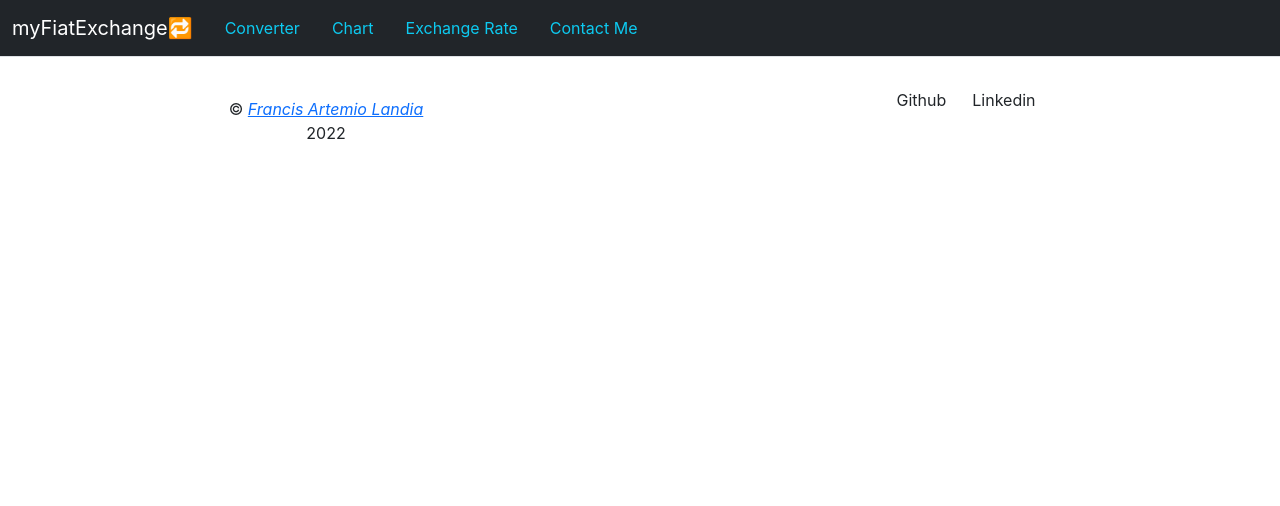
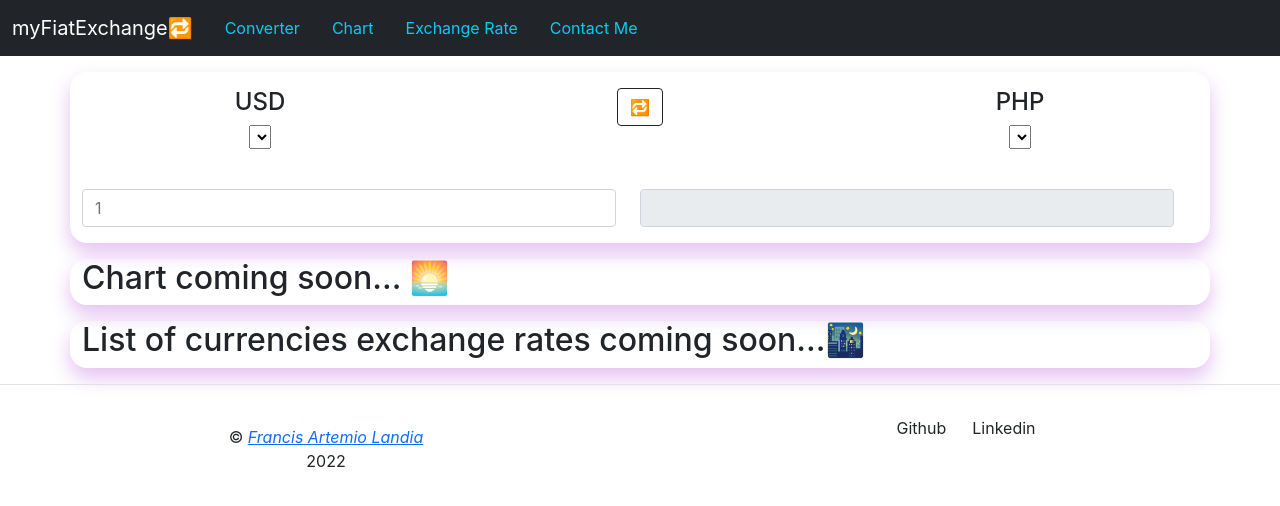
Before and after one commit to Franz-Art-L/fiatCurrencyExchangeApp, a React (Create React App) app: page / in a window 1280 px wide. Shown: the top 506 px of the page. Built offline with nearby package versions, Linux system fonts and the light colour scheme; no server answers.

Commit message:
already started to code the currency converter class component but still having trouble to fetch the rates, also started to code the chart and list of currencies class components but still empty

```diff
--- a/public/index.html
+++ b/public/index.html
@@ -27,7 +27,9 @@
 
 <body>
     <noscript>You need to enable JavaScript to run this app.</noscript>
+
     <div id="root"></div>
+
     <!--
       This HTML file is a template.
       If you open it directly in the browser, you will see an empty page.
--- a/src/App.js
+++ b/src/App.js
@@ -1,12 +1,16 @@
-import './App.css';
-
 import Navbar from './Navbar';
+import CurrencyConverter from './CurrencyConverter';
+import Chart from './Chart';
+import ExchangeRateList from './ExchangeRateList';
 import Footer from './Footer';
 
 function App() {
   return (
     <>
       <Navbar/>
+      <CurrencyConverter/>
+      <Chart/>
+      <ExchangeRateList/>
       <Footer/>
     </>
   );
--- a/src/Chart.js
+++ b/src/Chart.js
@@ -0,0 +1,25 @@
+import React from "react";
+
+class Chart extends React.Component {
+    constructor() {
+        super();
+        this.state = {
+
+        }
+
+    }
+
+    render() {
+        return(
+            <>
+                <div className="container my-3 row-wrapper">
+                    <div className="row">
+                        <h2>Chart coming soon... 🌅</h2>
+                    </div>
+                </div>
+            </>
+        )
+    }
+}
+
+export default Chart;
--- a/src/CurrencyConverter.js
+++ b/src/CurrencyConverter.js
@@ -0,0 +1,101 @@
+import React from "react";
+import { checkResponse, json } from "./utils";
+
+class CurrencyConverter extends React.Component {
+    constructor(props) {
+        super();
+
+        this.state = {
+            listOfCurrencies: [],
+            leftBaseCurrency: "USD",
+            currencyRight: "PHP",
+            amountToBeExchange: 0,
+            resultOfConversion: '',
+            rates: [],
+            error: '',
+        }
+
+        this.getRates = this.getRates.bind(this);
+        this.changeInputAmount = this.changeInputAmount.bind(this);
+        this.rightCurrencyDropDown = this.rightCurrencyDropDown.bind(this);
+        this.leftCurrencyDropDown = this.leftCurrencyDropDown.bind(this);
+        this.switchCurrencies = this.switchCurrencies.bind(this);
+        this.conversionCalculator = this.conversionCalculator.bind(this);
+
+    }
+
+    componentDidMount() {
+            const {leftBaseCurrency} = this.state;
+            this.getRates(leftBaseCurrency);
+    }
+
+    changeInputAmount(event) {
+
+    }
+
+    getRates() {
+        fetch(`https://altexchangerateapi.herokuapp.com/latest?from={leftBaseCurrency}`)
+        .then(checkResponse)
+        .then(json)
+        .then(data => {
+            console.log(data);
+            this.setState({rates: data})
+        }).catch(error => {
+            console.log(error.message)
+            this.setState({error: error})
+        })
+    }
+
+
+    rightCurrencyDropDown() {
+
+    }
+
+    leftCurrencyDropDown() {
+
+    }
+
+    switchCurrencies() {
+
+    }
+
+    conversionCalculator() {
+
+    }
+
+
+    render() {
+        const {leftBaseCurrency, currencyRight } = this.state;
+
+        return(
+            <>
+                <div className="container my-3 row-wrapper">
+                    <div className="row">
+                        <div className="col-4 col-xl-4 mx-auto mt-3 text-center">
+                            <h4>{leftBaseCurrency}</h4>
+                            <select name="currencies" id="currencyChoices" className=""></select>
+                        </div>
+                        <div className="col-4 col-xl-4 mx-auto mt-3 text-center">
+                            <button className="btn btn-md btn-outline-dark" onClick={this.switchCurrencies}>🔁</button>
+                        </div>
+                        <div className="col-4 col-xl-4 mx-auto mt-3 text-center">
+                            <h4>{currencyRight}</h4>
+                            <select name="currencies" id="currencyChoices" className=""></select>
+                        </div>
+                        <div className="row text-center">
+                            <div className="col-6 col-xl-6 mx-auto mt-4 text-center">
+                                <input type="number" className="form-control form-control-xl my-3" placeholder="1" min="0" onChange={this.changeInputAmount}/>
+                            </div>
+                            <div className="col-6 col-xl-6 mx-auto mt-4 disabled text-center">
+                                <input type="number" className="form-control form-control-xl my-3" placeholder readOnly value=""/>
+                            </div>
+                        </div>
+                    </div>
+                </div>
+            </>
+        )
+    }
+
+}
+
+export default CurrencyConverter;
--- a/src/ExchangeRateList.js
+++ b/src/ExchangeRateList.js
@@ -0,0 +1,24 @@
+import React from "react";
+
+class ExchangeRateList extends React.Component {
+    constructor() {
+        super();
+        this.state = {
+
+        }
+    }
+
+    render() {
+        return(
+            <>
+                 <div className="container my-3 row-wrapper">
+                     <div className="row">
+                        <h2>List of currencies exchange rates coming soon...🌃</h2>
+                     </div>
+                 </div>
+            </>
+        )
+    }
+}
+
+export default ExchangeRateList;
--- a/src/Navbar.js
+++ b/src/Navbar.js
@@ -18,11 +18,11 @@ const Navbar = props => {
             aria-controls="navbarsExample09"
             aria-expanded={!isNavCollapsed ? true : false}
             aria-label="Toggle navigation" onClick={handleNavCollapse}>
-                <span class="navbar-toggler-icon"></span>
+                <span className="navbar-toggler-icon"></span>
             </button>
 
 
-                    <div class={`${isNavCollapsed ? 'collapse' : ''} navbar-collapse`} id="navbarsExample09">
+                    <div className={`${isNavCollapsed ? 'collapse' : ''} navbar-collapse`} id="navbarsExample09">
                         <div className='d-flex flex-wrap'>
                         <a className="nav-link text-info" href="#converter">Converter</a>
                             <a className="nav-link text-info" href="#chart">Chart</a>
--- a/src/index.css
+++ b/src/index.css
@@ -1,13 +1,15 @@
 body {
-  margin: 0;
-  font-family: -apple-system, BlinkMacSystemFont, 'Segoe UI', 'Roboto', 'Oxygen',
-    'Ubuntu', 'Cantarell', 'Fira Sans', 'Droid Sans', 'Helvetica Neue',
-    sans-serif;
-  -webkit-font-smoothing: antialiased;
-  -moz-osx-font-smoothing: grayscale;
+    margin: 0;
+    font-family: -apple-system, BlinkMacSystemFont, 'Segoe UI', 'Roboto', 'Oxygen', 'Ubuntu', 'Cantarell', 'Fira Sans', 'Droid Sans', 'Helvetica Neue', sans-serif;
+    -webkit-font-smoothing: antialiased;
+    -moz-osx-font-smoothing: grayscale;
+}
+
+.row-wrapper {
+    box-shadow: 0 10px 20px rgba(148, 1, 197, 0.248);
+    border-radius: 17px;
 }
 
 code {
-  font-family: source-code-pro, Menlo, Monaco, Consolas, 'Courier New',
-    monospace;
+    font-family: source-code-pro, Menlo, Monaco, Consolas, 'Courier New', monospace;
 }
--- a/src/index.js
+++ b/src/index.js
@@ -4,6 +4,8 @@ import 'bootstrap/dist/css/bootstrap.css';
 import './index.css';
 import App from './App';
 import reportWebVitals from './reportWebVitals';
+
+
 
 const root = ReactDOM.createRoot(document.getElementById('root'));
 root.render(
@@ -12,6 +14,10 @@ root.render(
   </React.StrictMode>
 );
 
+
+
+
+
 // If you want to start measuring performance in your app, pass a function
 // to log results (for example: reportWebVitals(console.log))
 // or send to an analytics endpoint. Learn more: https://bit.ly/CRA-vitals
```
